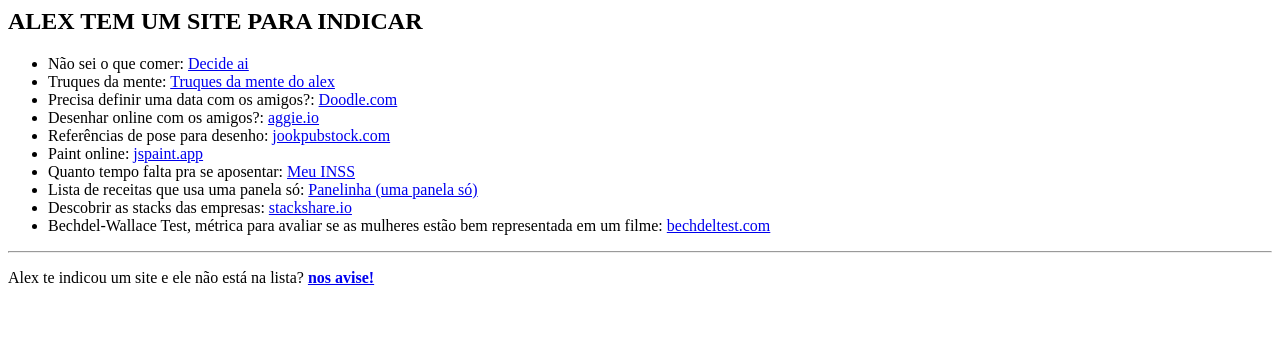
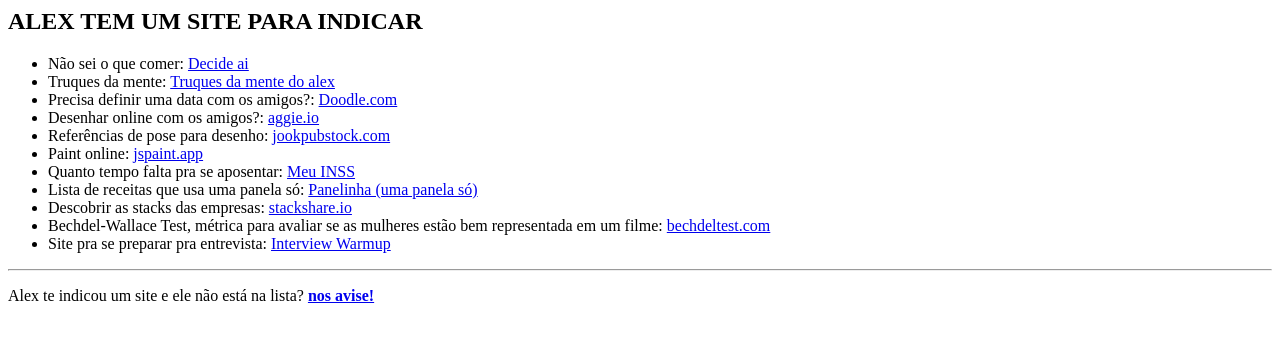
Before and after one commit to opedro/alextemumsite, a website: page index.html in a window 1280 px wide. Drawn offline with Linux system fonts and the light colour scheme.

Commit message:
Adding Interview Warmup site

```diff
--- a/index.html
+++ b/index.html
@@ -17,6 +17,7 @@
   <li>Lista de receitas que usa uma panela só: <a href="https://www.panelinha.com.br/home/uma-panela-so">Panelinha (uma panela só)</a></li>
   <li>Descobrir as stacks das empresas: <a href="https://stackshare.io/">stackshare.io</a></li>
   <li>Bechdel-Wallace Test, métrica para avaliar se as mulheres estão bem representada em um filme: <a href="https://bechdeltest.com/">bechdeltest.com</a></li>
+  <li>Site pra se preparar pra entrevista: <a href="https://grow.google/certificates/interview-warmup/">Interview Warmup</a></li>
 </ul>
 <hr>
       <p>Alex te indicou um site e ele não está na lista? <a href="https://github.com/opedro/alextemumsite/issues/new"><b>nos avise!</b></a></p>
```
